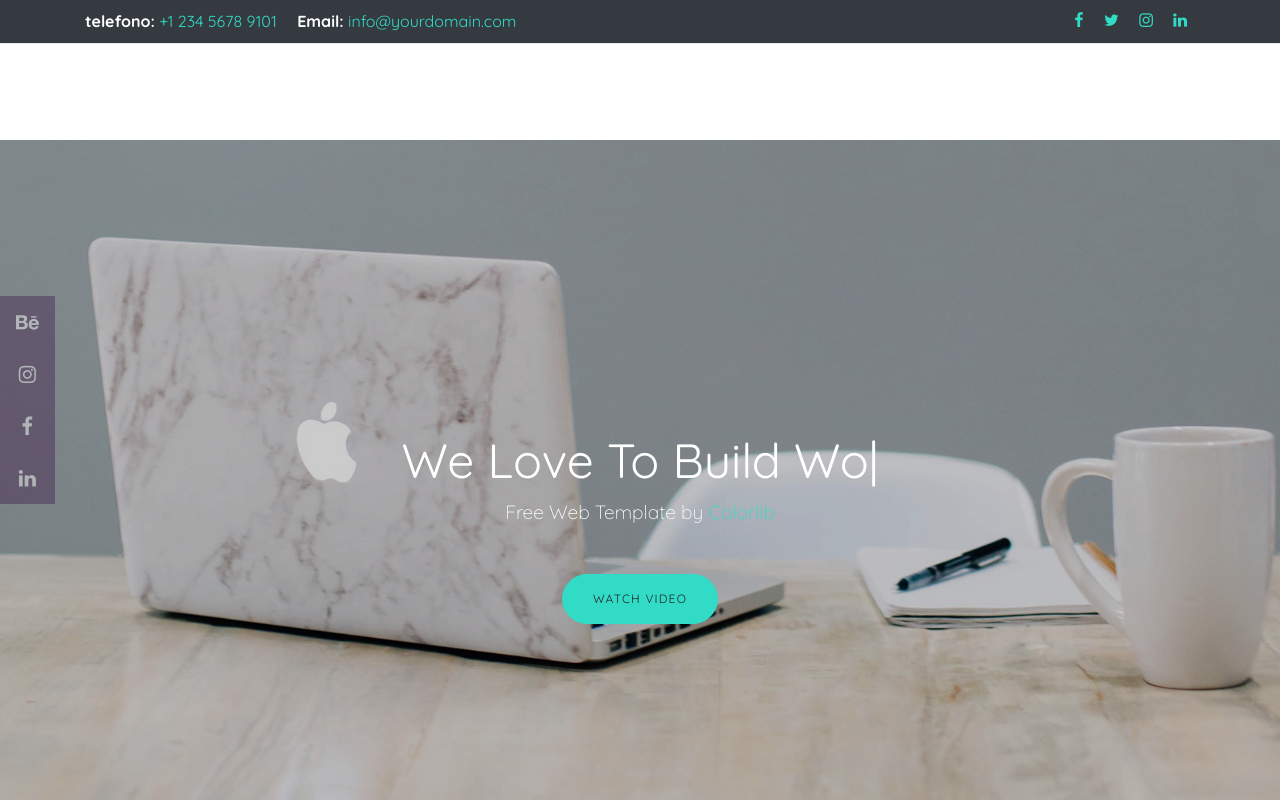
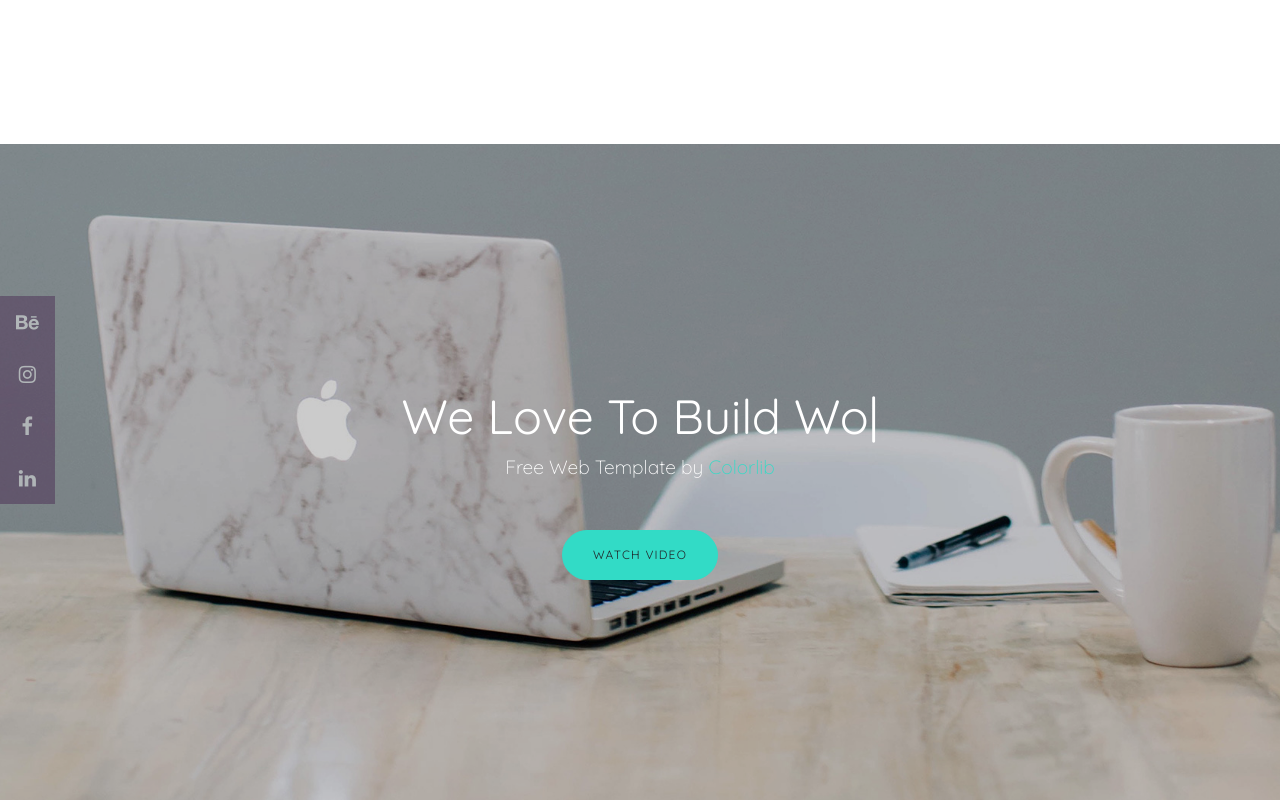
Before and after one commit to maflorezp/FlorezDePapel, a plain HTML site: page index.html in a window 1280 px wide. Shown: the top 800 px of the page. Drawn offline with Linux system fonts and the light colour scheme; files whose address does not match are found by name.

Commit message:
Eliminar barrita superior

```diff
--- a/index.html
+++ b/index.html
@@ -75,26 +75,6 @@
     <div class="site-mobile-menu-body"></div>
   </div>
 
-  <div class="border-bottom top-bar py-2 bg-dark" id="home-section">
-    <div class="container">
-      <div class="row">
-        <div class="col-md-6">
-          <p class="mb-0">
-            <span class="mr-3"><strong class="text-white">telefono:</strong> <a href="tel://#">+1 234 5678 9101</a></span>
-            <span><strong class="text-white">Email:</strong> <a href="#">info@yourdomain.com</a></span>
-          </p>
-        </div>
-        <div class="col-md-6">
-          <ul class="social-media">
-            <li><a href="#" class="p-2"><span class="icon-facebook"></span></a></li>
-            <li><a href="#" class="p-2"><span class="icon-twitter"></span></a></li>
-            <li><a href="#" class="p-2"><span class="icon-instagram"></span></a></li>
-            <li><a href="#" class="p-2"><span class="icon-linkedin"></span></a></li>
-          </ul>
-        </div>
-      </div>
-    </div>
-  </div>
 
   <header class="site-navbar py-4 bg-white js-sticky-header site-navbar-target" role="banner">
 
```
